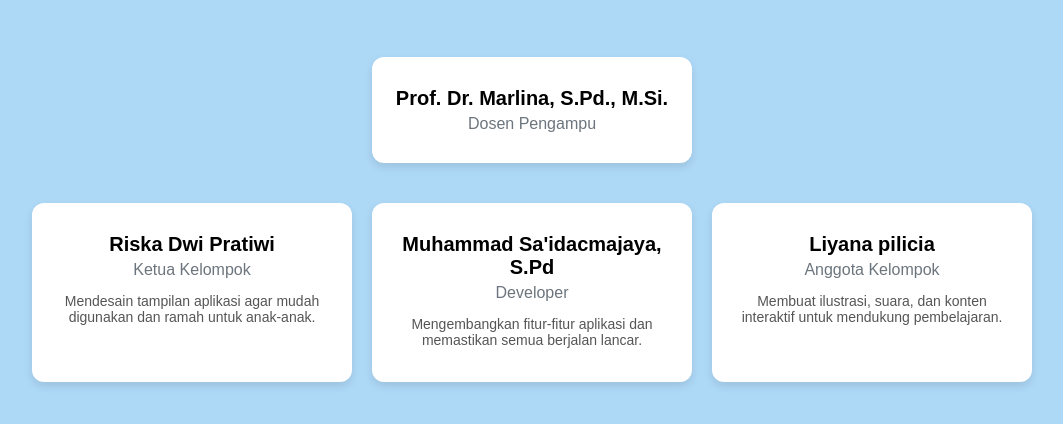
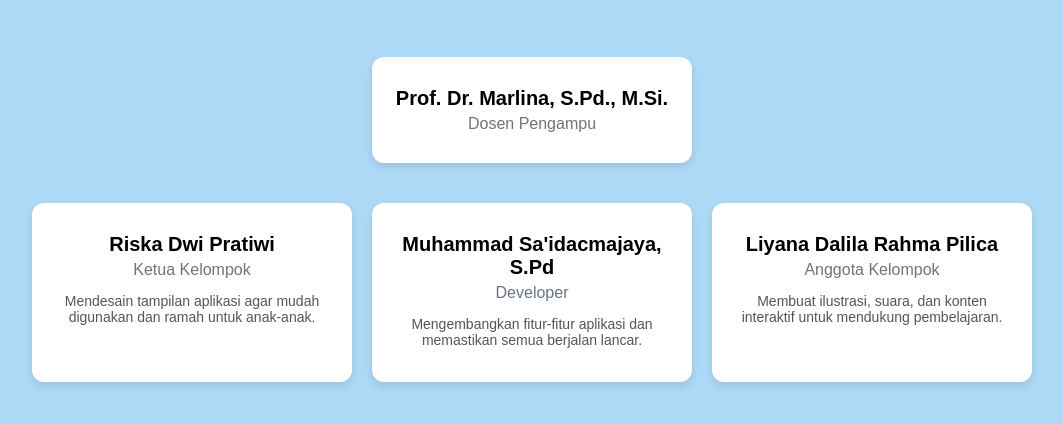
Before and after one commit to SahabatBelajarCoding/IL-TALK, a plain HTML site: page tentang-aplikasi.html in a window 1280 px wide. Shown: the part 102-526 px from the top of the page, without its empty margins (108-1171 px from the left). Drawn offline with Linux system fonts and the light colour scheme.

Commit message:
Update tentang-aplikasi.html

```diff
--- a/tentang-aplikasi.html
+++ b/tentang-aplikasi.html
@@ -34,7 +34,7 @@
     </section>
 
     <section class="profile-card">
-      <div class="profile-name">Liyana pilicia</div>
+      <div class="profile-name">Liyana Dalila Rahma Pilica</div>
       <div class="profile-role">Anggota Kelompok</div>
       <p class="profile-desc">Membuat ilustrasi, suara, dan konten interaktif untuk mendukung pembelajaran.</p>
     </section>
```
